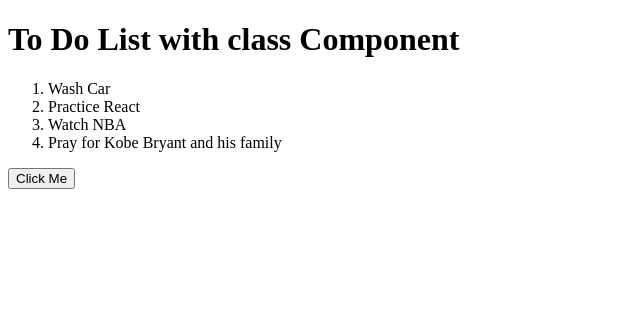
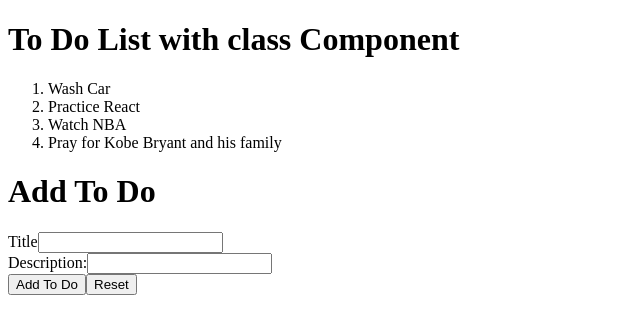
Before and after one commit to ElvisLee0725/react-to-dos, a React app: page / in a window 1280 px wide. Shown: the top 334 px of the page, without its empty margins (0-640 px from the left). Built offline with nearby package versions, Linux system fonts and the light colour scheme; the HTML template or start-up script is replaced by a standard one.

Commit message:
Made some style and list-item

```diff
--- /dev/null
+++ b/src/components/add_to_do.jsx
@@ -0,0 +1,60 @@
+import React from 'react';
+import ReactDOM from 'react-dom';
+
+class AddToDo extends React.Component {
+    constructor(props) {
+        super(props);
+
+        this.state = {
+            title: '',
+            description: ''
+        }
+
+        this.handleChange = this.handleChange.bind(this);
+        this.handleSubmit = this.handleSubmit.bind(this);
+        this.reset = this.reset.bind(this);
+    }
+
+    handleChange({ target: { name, value }}) {
+        // Since we don't know which one is changing now, use [] for dynamic key name
+        this.setState({
+            [name]: value
+        });
+    }
+
+    handleSubmit(event) {
+        event.preventDefault();
+        console.log('Form values:', this.state);
+    }
+
+    reset() {
+        this.setState({
+            title: '',
+            description: ''
+        });
+    }
+
+    render() {
+        const { description, title } = this.state;
+
+        return (
+            <form onSubmit={this.handleSubmit}>
+                <h1>Add To Do</h1>
+                <div>
+                    <label htmlFor="title">Title</label>
+                    <input value={title} name="title" onChange={this.handleChange} type="text" id="title"/>
+                </div>
+                <div>
+                    <label htmlFor="description">Description:</label>
+                    <input value={description} name="description" onChange={this.handleChange} type="text" id="description" />
+                </div>
+                <div>
+                    <button>Add To Do</button>
+                    <button onClick={this.reset} type="button">Reset</button>
+                </div>
+            </form>
+        );
+    }
+}
+
+export default AddToDo;
--- a/src/components/app.jsx
+++ b/src/components/app.jsx
@@ -1,13 +1,13 @@
 import React from 'react';
 import ToDoList from './to_do_list';
-import Button from './button';
+import AddToDo from './add_to_do';
 
 function App(props) {
     return (
         <div>
             <h1>To Do List with class Component</h1>
             <ToDoList />
-            <Button />
+            <AddToDo />
         </div>
     );
 }
--- a/src/components/list_item.jsx
+++ b/src/components/list_item.jsx
@@ -2,11 +2,7 @@
 
 class ListItem extends React.Component {
     render() {
-        return (
-            <div>
-                <li>{this.props.title}</li>
-            </div>
-        );
+        return <li>{this.props.title}</li>;
     }
 }
 
```
Also changed, not shown: 1 other file (tests, documents, lock files or other folders).
